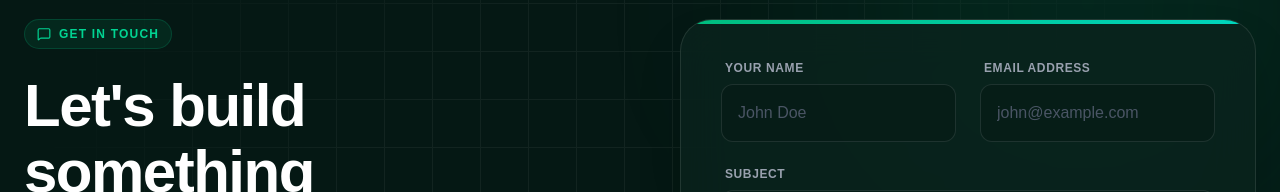
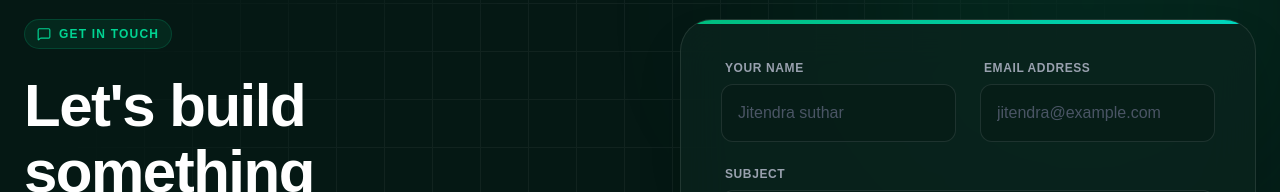
Before and after one commit to iamjitendrasuthar/Freelance-Portfolio, a Next.js app: page /contact in a window 1280 px wide. Shown: the part 141-333 px from the top of the page. Built offline with nearby package versions, Linux system fonts and the light colour scheme.

Commit message:
Fixed flick issue

```diff
--- a/app/contact/page.tsx
+++ b/app/contact/page.tsx
@@ -27,15 +27,19 @@ const Contact = () => {
   return (
     <section
       id="contact"
-      className="relative w-full min-h-screen bg-[#051814] py-24 md:py-32 overflow-hidden overflow-x-hidden flex items-center pt-28 md:pt-40"
+      className="relative w-full min-h-screen bg-[#051814] py-24 md:py-32 flex items-center pt-28 md:pt-40"
     >
-      {/* Background Glows */}
-      <div className="absolute top-[-10%] right-[-5%] w-[60%] md:w-[40%] h-[50%] bg-emerald-500/10 blur-[100px] md:blur-[120px] rounded-full pointer-events-none" />
-      <div className="absolute bottom-[-10%] left-[-10%] w-[50%] md:w-[40%] h-[40%] bg-teal-500/10 blur-[80px] md:blur-[100px] rounded-full pointer-events-none" />
+      {/* FIX: Background elements wrap inside an absolute inset container with overflow-hidden.
+        This prevents scroll flickering and white space issues on mobile.
+      */}
+      <div className="absolute inset-0 overflow-hidden pointer-events-none">
+        {/* Background Glows with transform-gpu for smooth rendering */}
+        <div className="absolute top-[-10%] right-[-5%] w-[60%] md:w-[40%] h-[50%] bg-emerald-500/10 blur-[100px] md:blur-[120px] rounded-full transform-gpu" />
+        <div className="absolute bottom-[-10%] left-[-10%] w-[50%] md:w-[40%] h-[40%] bg-teal-500/10 blur-[80px] md:blur-[100px] rounded-full transform-gpu" />
 
         {/* Subtle Grid */}
         <div
-        className="absolute inset-0 opacity-[0.05] pointer-events-none"
+          className="absolute inset-0 opacity-[0.05]"
           style={{
             backgroundImage: `linear-gradient(to right, #ffffff 1px, transparent 1px), linear-gradient(to bottom, #ffffff 1px, transparent 1px)`,
             backgroundSize: "3rem 3rem",
@@ -45,6 +49,7 @@ const Contact = () => {
               "radial-gradient(circle at center, black 40%, transparent 80%)",
           }}
         />
+      </div>
 
       <div className="max-w-7xl mx-auto px-4 sm:px-6 w-full relative z-10">
         {/* Mobile Header (Only visible on Mobile, hidden on Desktop) */}
@@ -157,7 +162,7 @@ const Contact = () => {
                     <input
                       type="text"
                       required
-                      placeholder="John Doe"
+                      placeholder="Jitendra suthar"
                       className="w-full bg-[#051814]/50 border border-white/10 rounded-xl px-4 py-3 sm:py-4 text-white placeholder:text-gray-600 focus:outline-none focus:border-emerald-500/50 focus:ring-1 focus:ring-emerald-500/50 transition-all"
                     />
                   </div>
@@ -170,7 +175,7 @@ const Contact = () => {
                     <input
                       type="email"
                       required
-                      placeholder="john@example.com"
+                      placeholder="jitendra@example.com"
                       className="w-full bg-[#051814]/50 border border-white/10 rounded-xl px-4 py-3 sm:py-4 text-white placeholder:text-gray-600 focus:outline-none focus:border-emerald-500/50 focus:ring-1 focus:ring-emerald-500/50 transition-all"
                     />
                   </div>
--- a/app/globals.css
+++ b/app/globals.css
@@ -36,7 +36,7 @@ select:-webkit-autofill,
 select:-webkit-autofill:hover,
 select:-webkit-autofill:focus {
   /* This creates an internal shadow that covers the blue background */
-  -webkit-box-shadow: 0 0 0px 1000px #2a2a2a inset !important;
+  -webkit-box-shadow: 0 0 0px 1000px #051814/50 inset !important;
   /* This sets the text color to white */
   -webkit-text-fill-color: white !important;
   /* Smooth transition for the background */
--- a/app/page.tsx
+++ b/app/page.tsx
@@ -23,7 +23,7 @@ export default function Home() {
         <ComparisonSection />
         <SuccessStories />
         <TechnicalCapabilities />
-        <FAQSection />
+        {/* <FAQSection /> */}
         <CTASection />
       </main>
     </div>
```
Lines whose indentation alone changed are shown as unchanged.
